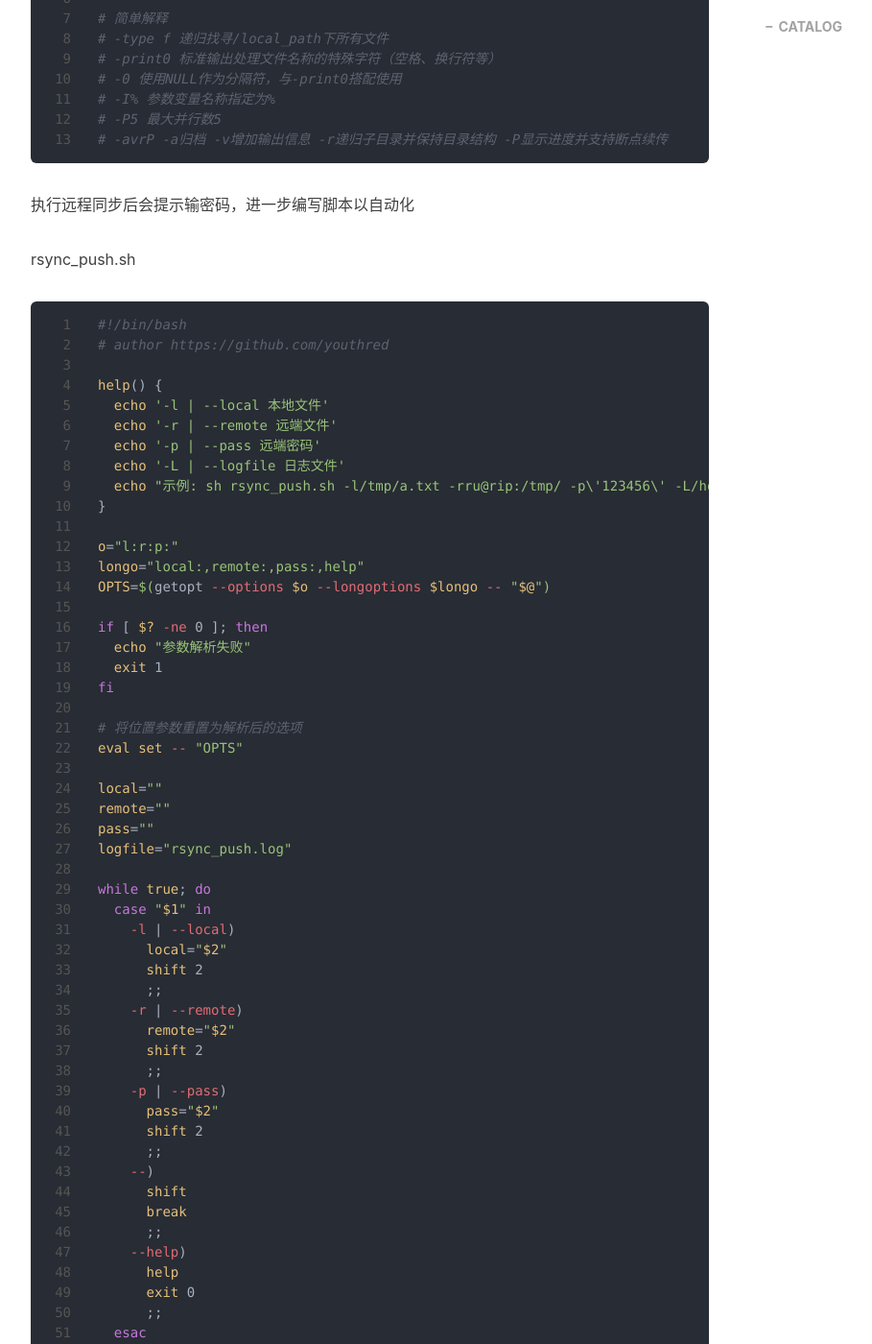
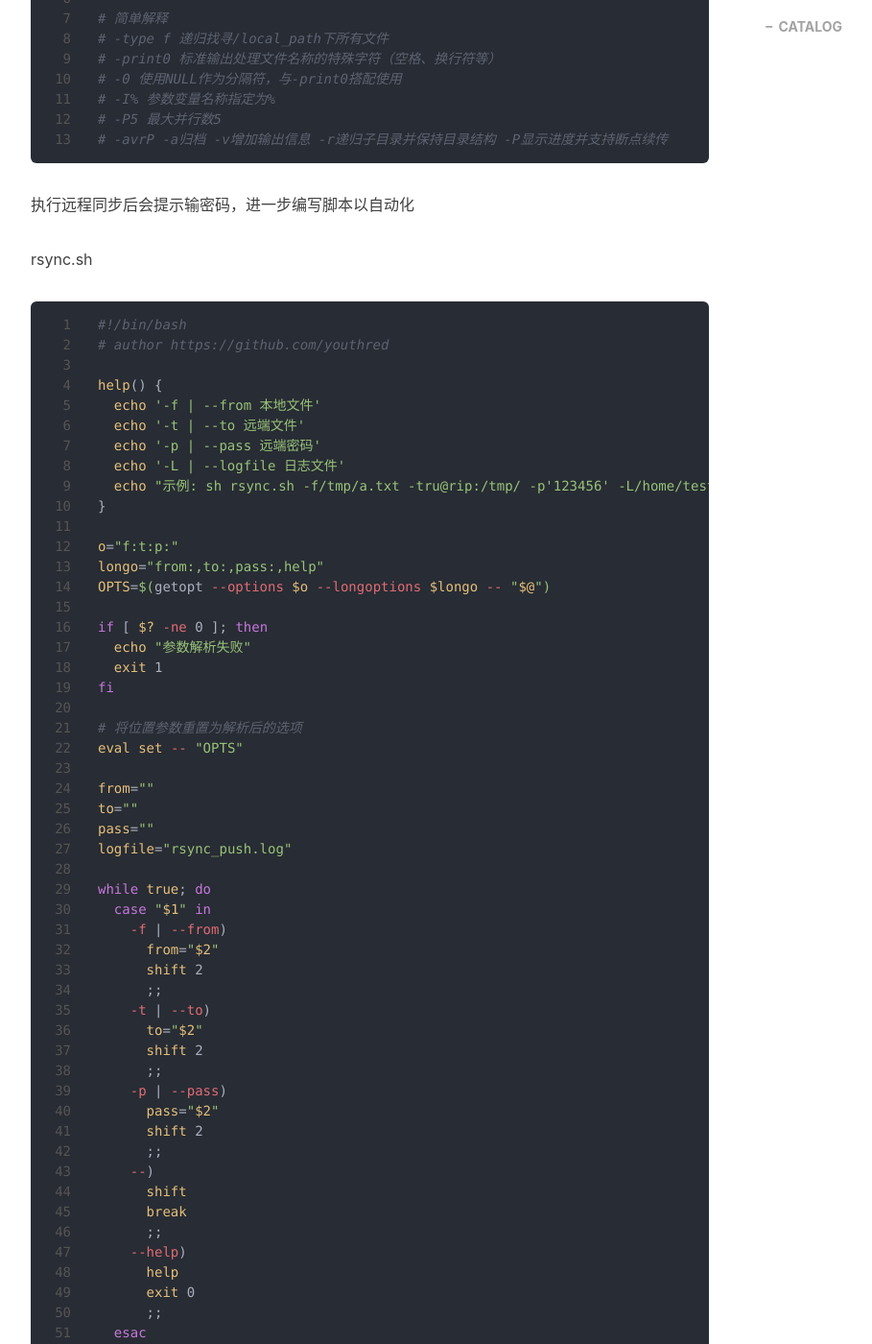
Before and after one commit to youthredblog/youthredblog.github.io, a Jekyll site: the page built from _posts/2025-05-08-xargs+rsync多线程断点续传自动增量同步.md, in a window 1280 px wide and 1400 px high, scrolled down 870 px. Shown: the whole window at 96% size, without its empty margins (233-1142 px from the left). Built offline with Jekyll 4.4.1, drawn with Linux system fonts in a browser that asks for light colours; nearby versions of some CDN libraries; comment, search, counter and statistics services are not loaded; some of the changed text lies outside the part shown.

Commit message:
2025-05-08-xargs+rsync多线程断点续传自动增量同步.md

````diff
--- a/_posts/2025-05-08-xargs+rsync多线程断点续传自动增量同步.md
+++ b/_posts/2025-05-08-xargs+rsync多线程断点续传自动增量同步.md
@@ -33,22 +33,22 @@ find /local_path -type f -print0 | xargs -0 -I% -P5 rsync -avrP % remote_user@re
 
 执行远程同步后会提示输密码，进一步编写脚本以自动化
 
-rsync_push.sh
+rsync.sh
 
 ```shell
 #!/bin/bash
 # author https://github.com/youthred
 
 help() {
-  echo '-l | --local 本地文件'
-  echo '-r | --remote 远端文件'
+  echo '-f | --from 本地文件'
+  echo '-t | --to 远端文件'
   echo '-p | --pass 远端密码'
   echo '-L | --logfile 日志文件'
-  echo "示例: sh rsync_push.sh -l/tmp/a.txt -rru@rip:/tmp/ -p\'123456\' -L/home/test/rsync_push.log"
+  echo "示例: sh rsync.sh -f/tmp/a.txt -tru@rip:/tmp/ -p'123456' -L/home/test/rsync.log"
 }
 
-o="l:r:p:"
-longo="local:,remote:,pass:,help"
+o="f:t:p:"
+longo="from:,to:,pass:,help"
 OPTS=$(getopt --options $o --longoptions $longo -- "$@")
 
 if [ $? -ne 0 ]; then
@@ -59,19 +59,19 @@ fi
 # 将位置参数重置为解析后的选项
 eval set -- "OPTS"
 
-local=""
-remote=""
+from=""
+to=""
 pass=""
 logfile="rsync_push.log"
 
 while true; do
   case "$1" in
-    -l | --local)
-      local="$2"
+    -f | --from)
+      from="$2"
       shift 2
       ;;
-    -r | --remote)
-      remote="$2"
+    -t | --to)
+      to="$2"
       shift 2
       ;;
     -p | --pass)
@@ -89,7 +89,7 @@ while true; do
   esac
 done
 
-if [[ -z "$local" || -z "$remote" || -z "$pass" ]]; then
+if [[ -z "$from" || -z "$to" ]]; then
   echo "参数不完整"
   exit 1
 fi
@@ -104,9 +104,9 @@ log() {
 
 # rsync执行结果
 # expect默认超时30S，会导致大文件未传输完就G了，设置为-1表示无超时
-rsyncexecres=$(expect -c "
+rsyncexecres=$(expect -d -c "
 set timeout -1
-spawn rsync -avrP $local $remote
+spawn rsync -avP $from $to
 expect {
   \"yes/no\" { send \"yes\r\"; exp_continue }
   \"assword:\" { send \"$pass\r\" }
@@ -123,7 +123,7 @@ echo $rsyncexecres
 使用
 
 ```shell
-ls $(pwd) | xargs -I% -P5 sh rsync_push.sh -l$(pwd)/% -rru@rip:/rp/ -p'123456' -Lsynclogfile
-find /local_path -type f -print0 | xargs -0 -I% -P5 sh rsync_push.sh -l% -rru@rip:/rp/ -p'123456' -Lsynclogfile
-find $(pwd) -maxdepth 1 ! -path "$(pwd)" -print0 | xargs -0 -I% -P5 sh rsync_push.sh -l% -rru@rip:/rp/ -p'123456' -Lsynclogfile
+ls $(pwd) | xargs -I% -P5 sh rsync.sh -f$(pwd)/% -tru@rip:/rp/ -p'123456' -Lsynclogfile
+find /local_path -type f -print0 | xargs -0 -I% -P5 sh rsync.sh -f% -tru@rip:/rp/ -p'123456' -Lsynclogfile
+find $(pwd) -maxdepth 1 ! -path "$(pwd)" -print0 | xargs -0 -I% -P5 sh rsync.sh -f% -tru@rip:/rp/ -p'123456' -Lsynclogfile
 ```
````
Also changed, not shown: 2 other files.
